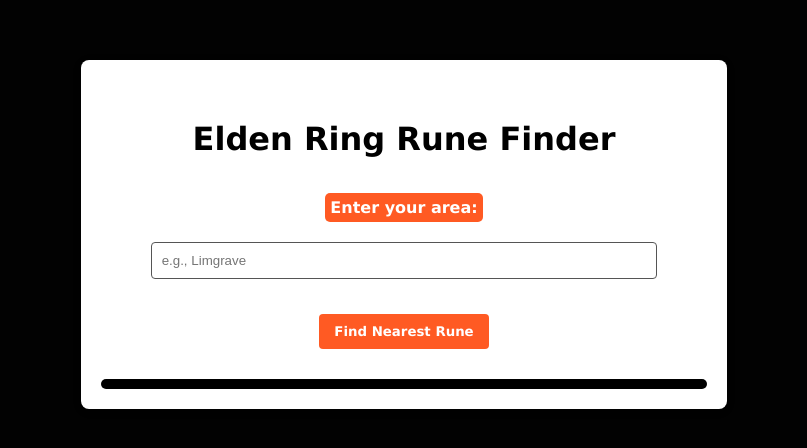
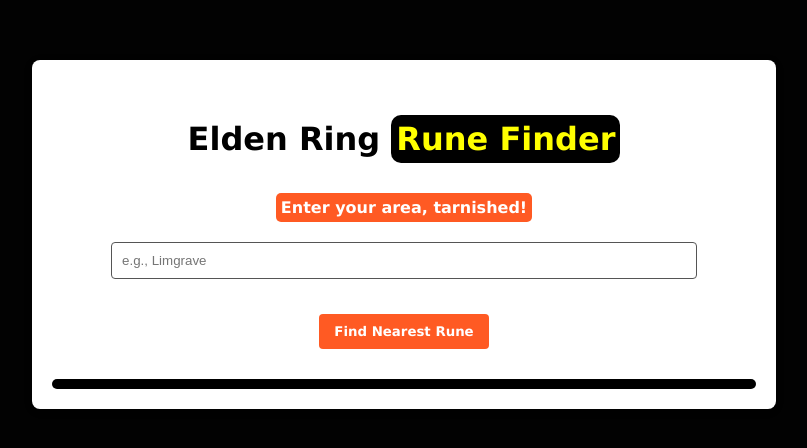
Before and after one commit to TGH75972/rune-finder, a plain HTML site: page index.html in a window 1280 px wide. Shown: the part 166-614 px from the top of the page, without its empty margins (236-1043 px from the left). Drawn offline with Linux system fonts and the light colour scheme.

Commit message:
Update index.html

```diff
--- a/index.html
+++ b/index.html
@@ -8,11 +8,12 @@
 </head>
 <body>
     <div class="container">
-        <h1>Elden Ring Rune Finder</h1>
-        <label for="area">Enter your area:</label>
+        <h1>Elden Ring <span>Rune Finder</span></h1>
+        <label for="area">Enter your area, tarnished!</label>
         <input type="text" id="area" placeholder="e.g., Limgrave">
         <button id="findRune">Find Nearest Rune</button>
         <div id="result"></div>
+        <audio id="runeSound" src="rune.mp3"></audio>
     </div>
     <script src="script.js"></script>
 </body>
```
